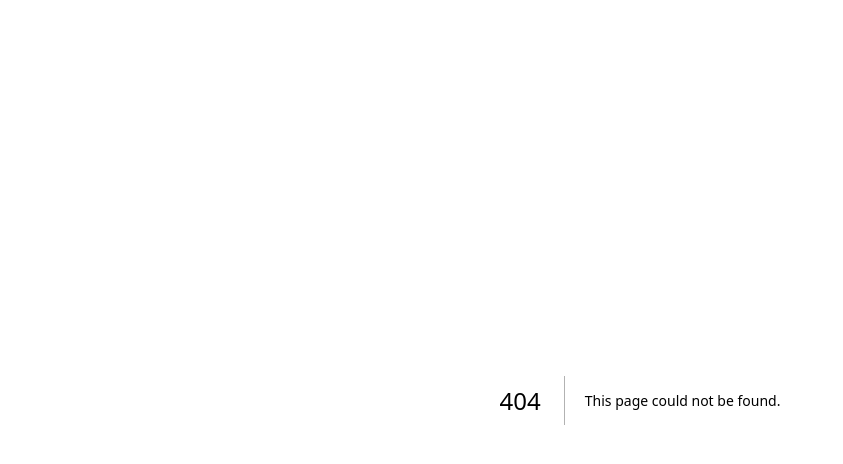
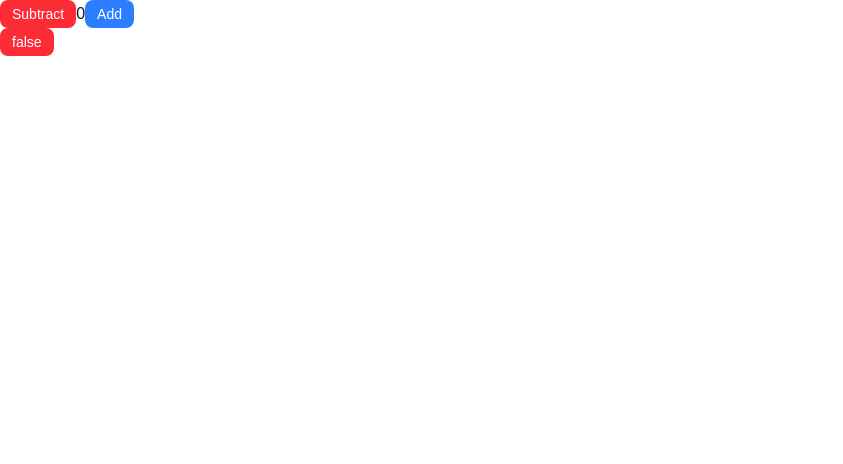
Before and after one commit to pickle-9712/totem-maker, a Next.js app: page /interactive in a window 1280 px wide. Before the commit this address had no page. Shown: the top 464 px of the page, without its empty margins (0-843 px from the left). Built offline with nearby package versions, Linux system fonts and the light colour scheme.

Commit message:
Interactive & Login Routes

```diff
--- /dev/null
+++ b/app/interactive/page.tsx
@@ -0,0 +1,46 @@
+"use client"
+import Button from "../Button"
+import { useState } from "react";
+
+export default function page() {
+    //let value = 0;
+    const [value, setValue] = useState(0);
+
+    const [value1, setValue1] = useState(false);
+
+    function swap() {
+        console.log("swap");
+        if(value1 == false) {
+            setValue1(true);
+        }
+        if(value1 == true) {
+            setValue1(false);
+        }
+    }
+
+    function add() {
+        console.log("add");
+        setValue(value+1);
+
+    }
+
+    function subtract() {
+        console.log("subtract");
+        setValue(value-1);
+    }
+
+
+    return(
+        <div>
+            <div>
+                <Button variant="danger" onClick={subtract}>Subtract</Button>
+                <label>{value}</label>
+                <Button onClick={add}>Add</Button>
+            </div>
+
+            <div>
+                <Button variant={value1 ? "default": "danger"} onClick={swap}>{value1 ? "true": "false"}</Button>
+            </div>
+        </div>
+    )
+}
--- /dev/null
+++ b/app/login/page.tsx
@@ -0,0 +1,11 @@
+// import area
+
+export default function page(){
+// typescript area
+
+//html area
+    return(
+
+        <div>whatever i want</div>
+    )
+}
```
